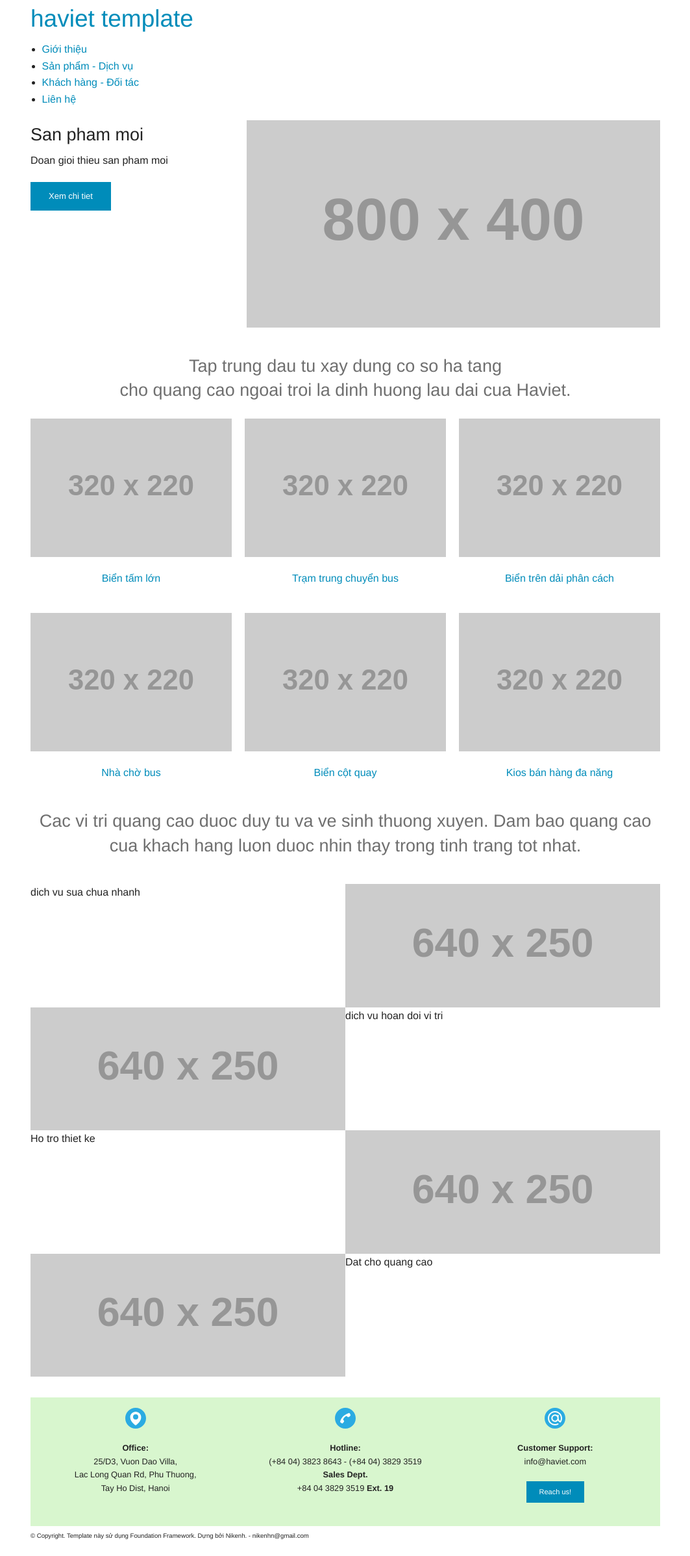
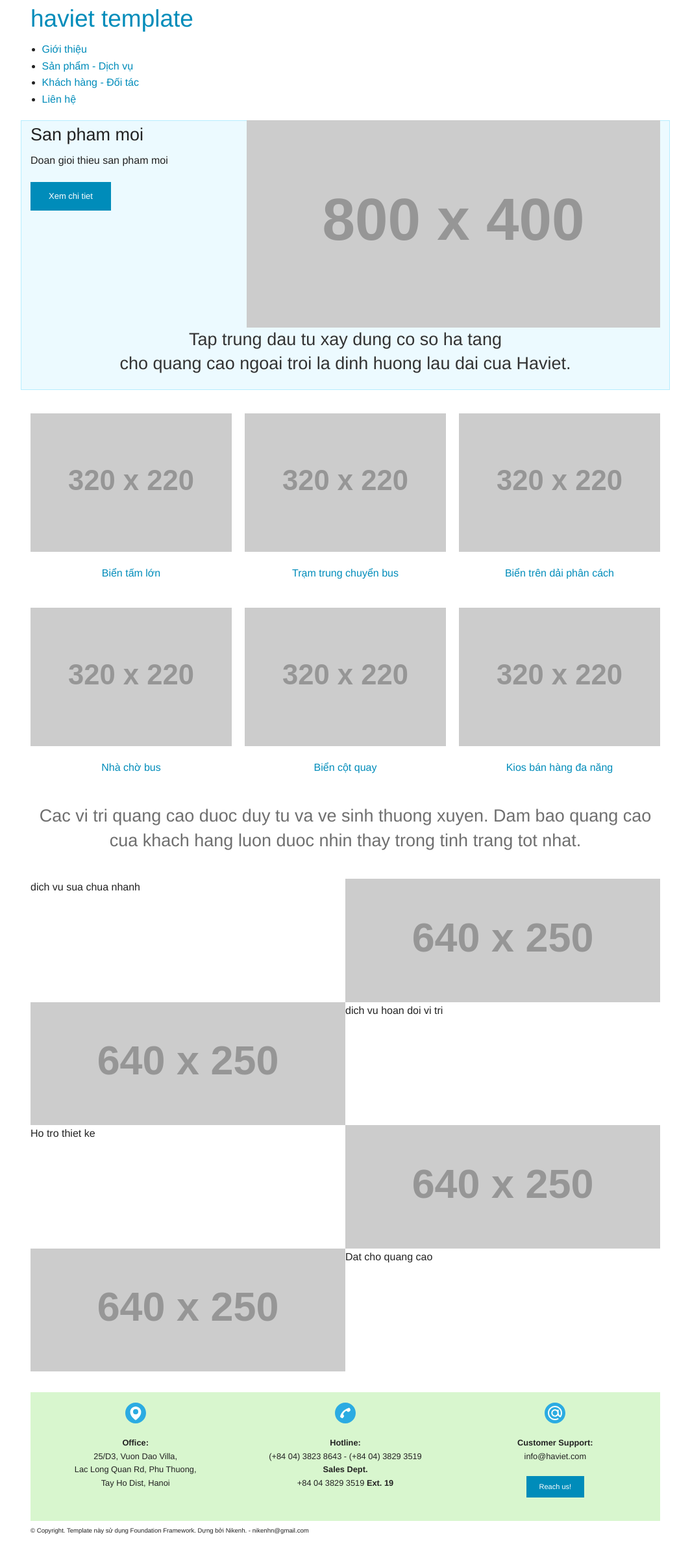
Before and after one commit to haviet/static-on-foundation, a Jekyll site: the page built from sdk-sanpham-dichvu.html, in a window 1280 px wide. Shown: the whole page at 65% size, without its empty margins (108-1171 px from the left). Built offline with Jekyll 4.4.1, drawn with Linux system fonts in a browser that asks for light colours.

Commit message:
Update sdk-sanpham-dichvu.html

```diff
--- a/sdk-sanpham-dichvu.html
+++ b/sdk-sanpham-dichvu.html
@@ -14,7 +14,7 @@
 		<img src="http://placehold.it/800x400" />
 	</div>
 
-	<div class="columns">
+	<div class="panel callout">
 		<h3 class="subheader text-centered"><br>Tap trung dau tu xay dung co so ha tang<br>cho quang cao ngoai troi la dinh huong lau dai cua Haviet.</h3>
 	</div>
 
```
